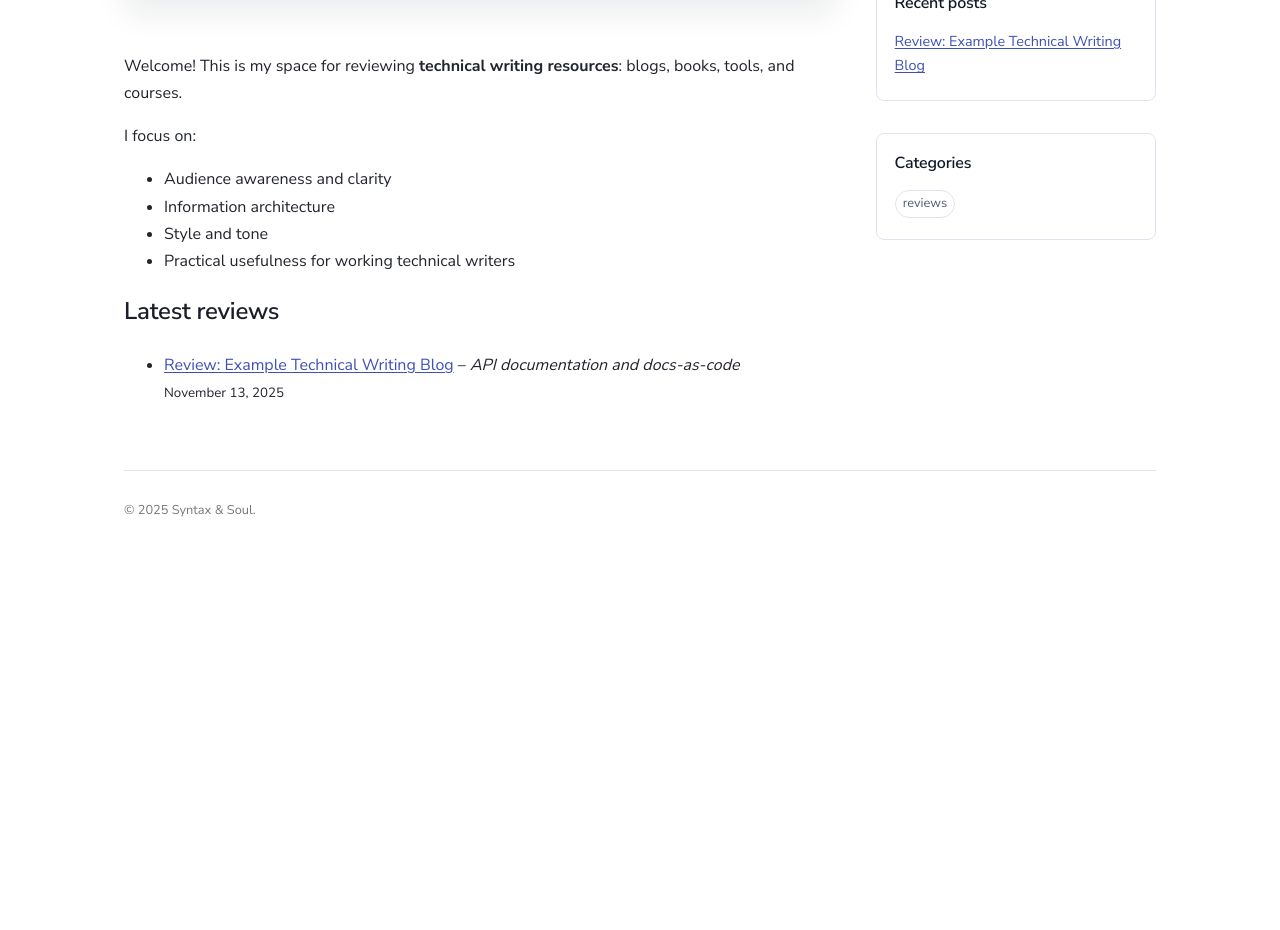
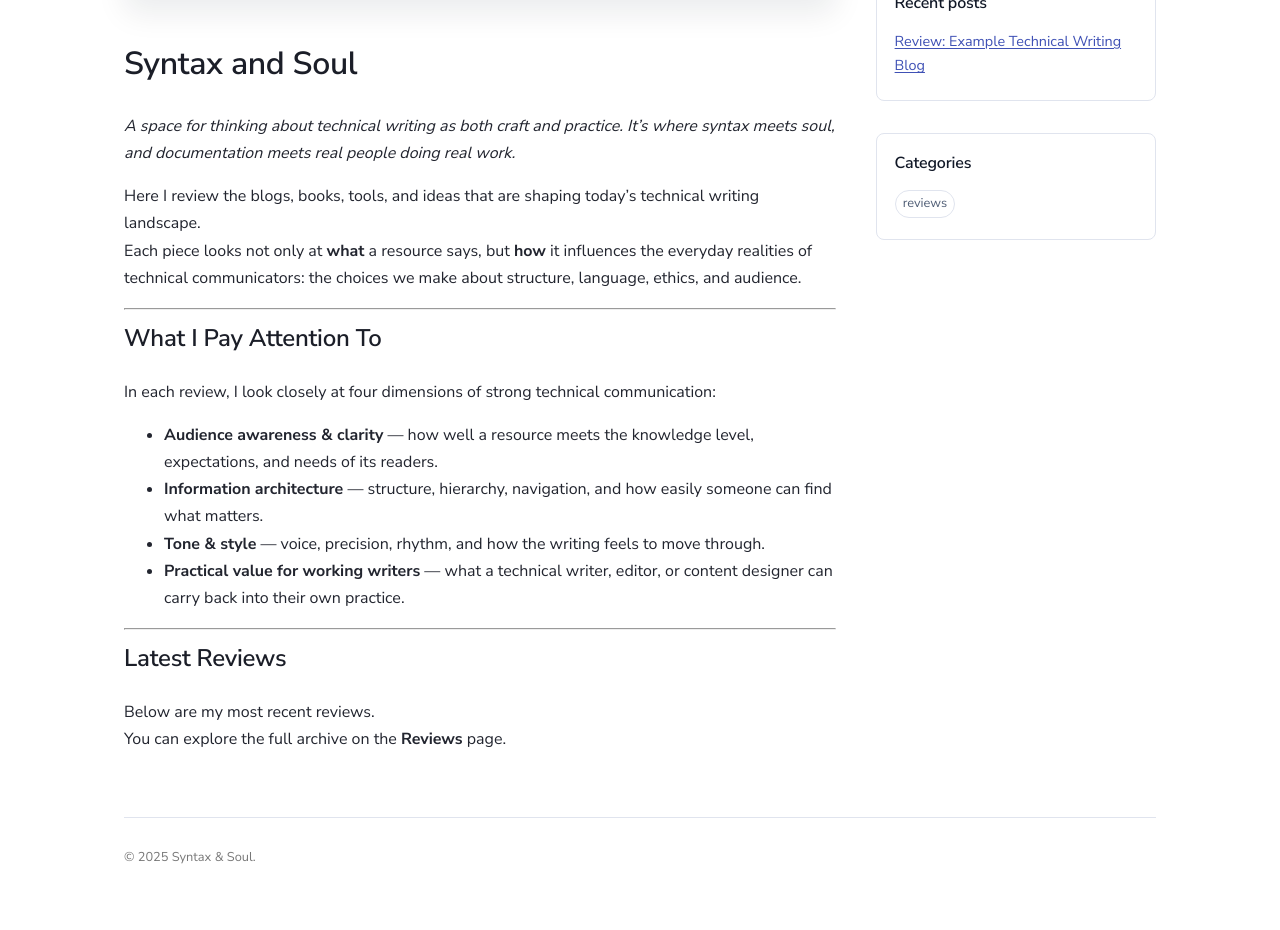
Before and after one commit to PoemaValente/tech-writing-reviews, a Jekyll site: the page built from index.md, in a window 1280 px wide. Shown: the part 347-1277 px from the top of the page. Built offline with Jekyll 4.4.1, drawn with Linux system fonts in a browser that asks for light colours; before the commit the page ends 930 px from its top, so only the background shows below that.

Commit message:
Update index.md

```diff
--- a/index.md
+++ b/index.md
@@ -1,26 +1,29 @@
 ---
 layout: default
-title: "Home"
+title: Home
 ---
 
-Welcome! This is my space for reviewing **technical writing resources**: blogs, books, tools, and courses.
+# Syntax and Soul
 
-I focus on:
+_A space for thinking about technical writing as both craft and practice. It's where syntax meets soul, and documentation meets real people doing real work._
 
-- Audience awareness and clarity
-- Information architecture
-- Style and tone
-- Practical usefulness for working technical writers
+Here I review the blogs, books, tools, and ideas that are shaping today’s technical writing landscape.
+Each piece looks not only at **what** a resource says, but **how** it influences the everyday realities of technical communicators: the choices we make about structure, language, ethics, and audience.
 
-## Latest reviews
+---
 
-<ul>
-  {% for post in site.posts limit:5 %}
-    <li>
-      <a href="{{ post.url | relative_url }}">{{ post.title }}</a>
-      {% if post.topic %} – <em>{{ post.topic }}</em>{% endif %}
-      <br>
-      <small>{{ post.date | date: "%B %d, %Y" }}</small>
-    </li>
-  {% endfor %}
-</ul>
+## What I Pay Attention To
+
+In each review, I look closely at four dimensions of strong technical communication:
+
+- **Audience awareness & clarity** — how well a resource meets the knowledge level, expectations, and needs of its readers.
+- **Information architecture** — structure, hierarchy, navigation, and how easily someone can find what matters.
+- **Tone & style** — voice, precision, rhythm, and how the writing feels to move through.
+- **Practical value for working writers** — what a technical writer, editor, or content designer can carry back into their own practice.
+
+---
+
+## Latest Reviews
+
+Below are my most recent reviews.
+You can explore the full archive on the **Reviews** page.
```
